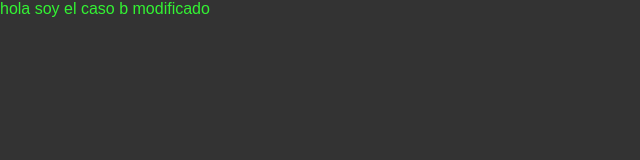
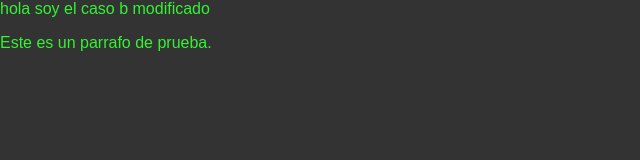
Before and after one commit to benigattafoni/practica-git, a plain HTML site: page index.html in a window 1280 px wide. Shown: the whole page, without its empty margins (0-640 px from the left). Drawn offline with Linux system fonts and the light colour scheme.

Commit message:
Agrego parrafo de prueba

```diff
--- a/index.html
+++ b/index.html
@@ -8,5 +8,6 @@
 </head>
 <body>
     hola soy el caso b modificado
+    <p>Este es un parrafo de prueba.</p>
 </body>
 </html>
```
